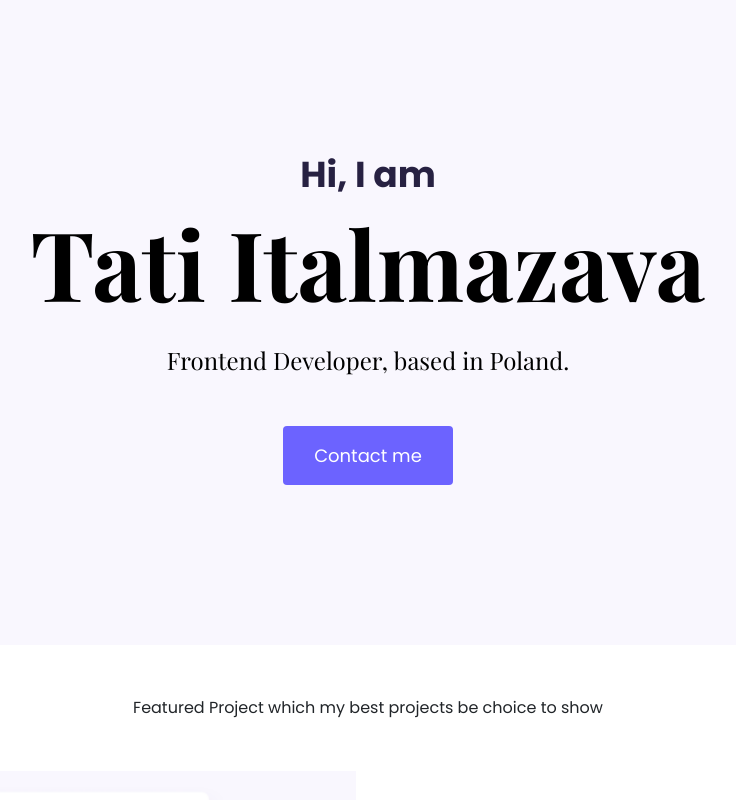
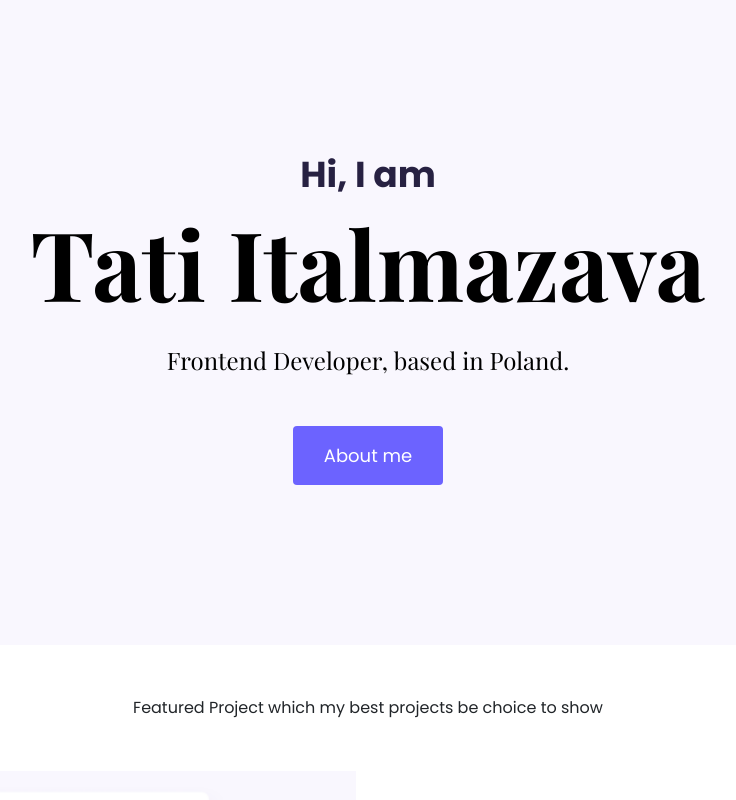
Before and after one commit to Tatiit17/my-portfolio, a plain HTML site: page index.html in a window 1280 px wide. Shown: the top 800 px of the page, without its empty margins (272-1008 px from the left). Drawn offline with nearby package versions, Linux system fonts and the light colour scheme; a web font is replaced by a local one.

Commit message:
link added

```diff
--- a/index.html
+++ b/index.html
@@ -29,7 +29,7 @@
         <p>Hi, I am</p>
         <h1>Tati Italmazava</h1>
         <h2 class="mb-5">Frontend Developer, based in Poland.</h2>
-        <a href="#" class="btn btn-branding">Contact me</a>
+        <a href="/about.html" class="btn btn-branding">About me</a>
     </div>
     <p class="text-center m-5">Featured Project which my best projects be choice to show</p>
     <div class="container">
```
